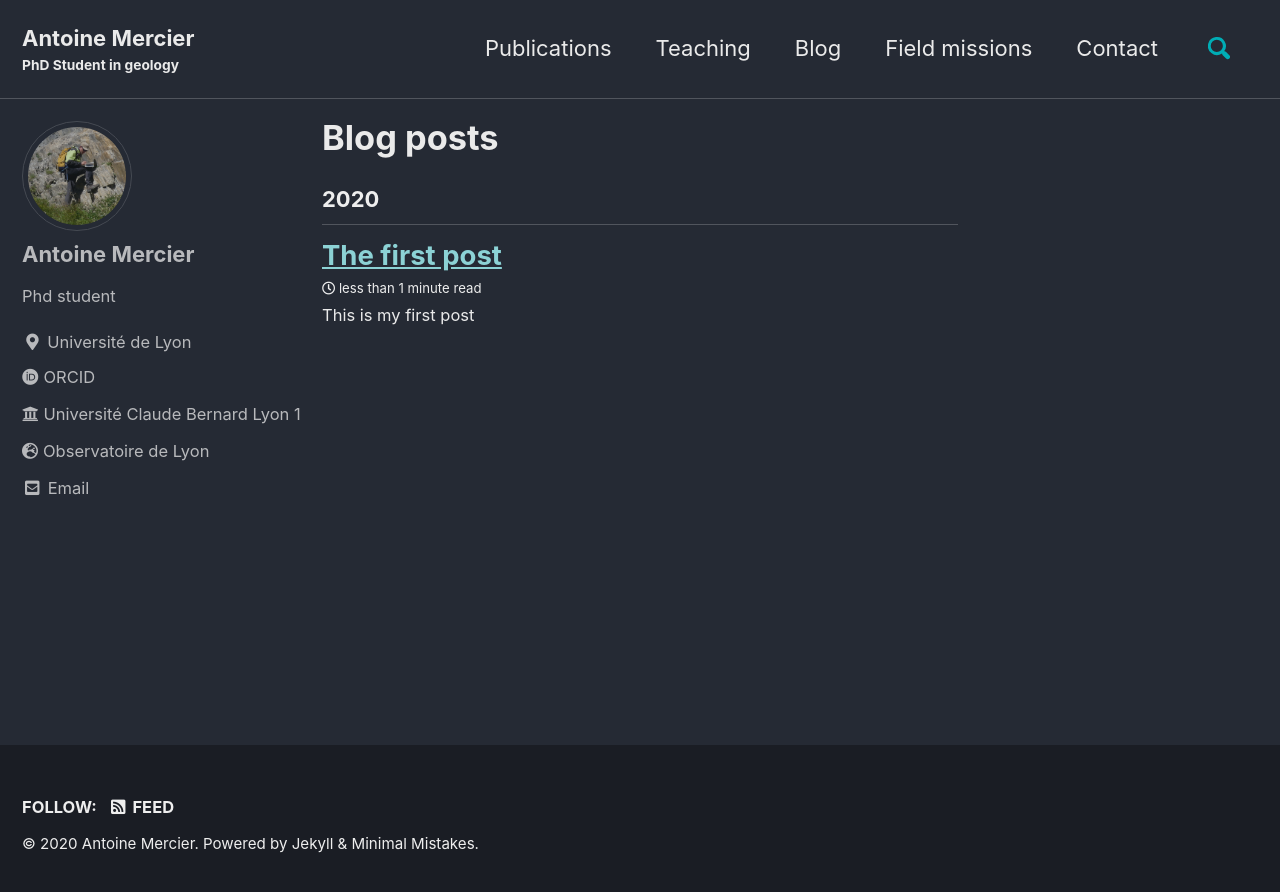
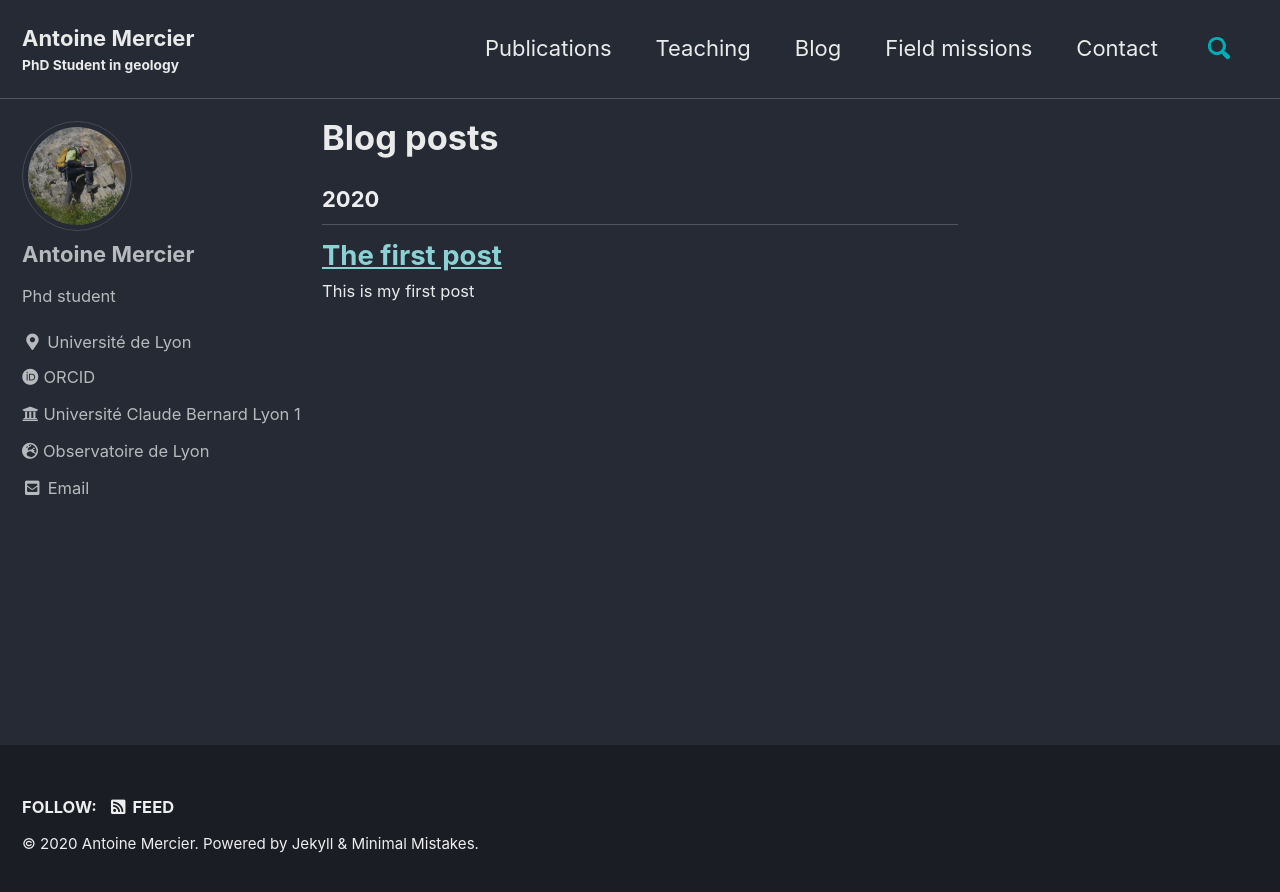
Before and after one commit to AntoineMercier/AntoineMercier.github.io, a Jekyll site: the page built from _pages/year-archive.html, in a window 1280 px wide. Shown: the top 892 px of the page. Built offline with Jekyll 4.4.1, drawn with Linux system fonts in a browser that asks for light colours; cached includes are drawn as plain includes; some of the changed lines change nothing that is shown.

Commit message:
Update _config.yml

```diff
--- a/_config.yml
+++ b/_config.yml
@@ -272,10 +272,10 @@
     values:
       layout: single
       author_profile: true
-      read_time: true
-      comments: true
+      #read_time: true
+      #comments: true
       #share: true
-      related: true
+      #related: true
   # _pages
   - scope:
       path: ""
@@ -301,11 +301,3 @@
       author_profile: true
       #share: true
       comments: true
-  # _talks
-  - scope:
-      path: ""
-      type: talks
-    values:
-      layout: talk
-      author_profile: true
-      share: true
```
